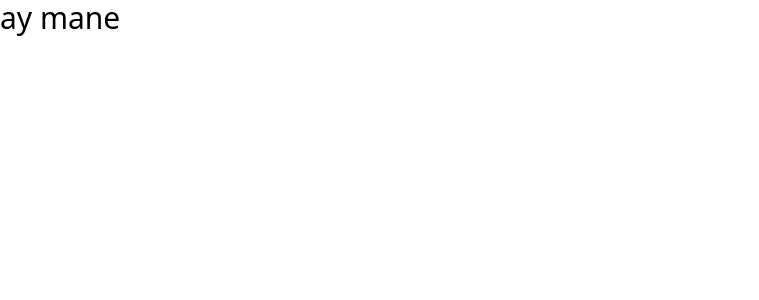
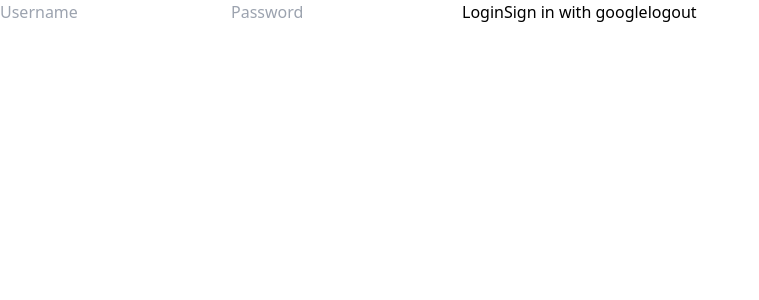
Before and after one commit to TannerEsch/Chess, a React (Vite) app: page / in a window 1280 px wide. Shown: the top 300 px of the page, without its empty margins (0-759 px from the left). Built offline with nearby package versions, Linux system fonts and the light colour scheme.

Commit message:
firebase auth is setup

```diff
--- a/src/App.tsx
+++ b/src/App.tsx
@@ -1,10 +1,13 @@
 import React, {useState, useEffect} from 'react'
 import { BrowserRouter, Routes, Route, Navigate } from "react-router-dom";
+import {Auth} from './components/Auth'
 import './index.css'
 
 const App = () => {
   return (
-    <div className='text-3xl'>ay mane</div>
+    <div>
+      <Auth/>
+    </div>
   )
 }
 
--- a/src/components/Auth.tsx
+++ b/src/components/Auth.tsx
@@ -1,13 +1,49 @@
-import React from 'react'
-import { auth } from '../config/firebase'
-import { createUserWithEmailAndPassword } from 'firebase/auth'
+import React, {useRef} from 'react'
+import { auth, googleProvider } from '../config/firebase'
+import { createUserWithEmailAndPassword, signInWithPopup, signOut } from 'firebase/auth'
 
-export const Auth = () => {
+export const Auth: React.FC = () => {
+    const emailRef = useRef<HTMLInputElement>(null)
+    const passwordRef = useRef<HTMLInputElement>(null)
+
+    //default login
+    const signIn = async () => {
+    try{
+        if(emailRef.current === null || passwordRef.current === null) return alert('Please fill in all fields')
+        await createUserWithEmailAndPassword(auth, emailRef.current.value, passwordRef.current.value)
+    }
+    catch(error){
+        console.error(error)
+    }
+    }
+
+    //login with google
+    const signInWithGoogle = async () => {
+        try{
+            await signInWithPopup(auth, googleProvider)
+        }
+        catch(error){
+            console.error(error)
+        }
+        }
+
+        //logout
+        const logout = async () => {
+            try{
+                await signOut(auth)
+            }
+            catch(error){
+                console.error(error)
+            }
+            }
+
   return (
     <>
-            <input type="text" name="username" placeholder="Username" />
-            <input type="password" name="password" placeholder="Password" />
-            <button></button>
+            <input type="text" name="email" placeholder="Username" ref={emailRef} />
+            <input type="password" name="password" placeholder="Password" ref={passwordRef} />
+            <button onClick={signIn}> Login </button>
+            <button onClick={signInWithGoogle}>Sign in with google</button>
+            <button onClick={logout}>logout</button>
     </>
   )
 }
--- a/src/config/firebase.ts
+++ b/src/config/firebase.ts
@@ -1,6 +1,6 @@
 import { initializeApp } from 'firebase/app'
 import { getFirestore } from 'firebase/firestore'
-import { getAuth } from 'firebase/auth'
+import { getAuth, GoogleAuthProvider } from 'firebase/auth'
 
 const firebaseConfig = {
     apiKey: "AIzaSyBS3k0y8dlN3dOryMkyIYLXaEBm0RchTTM",
@@ -14,5 +14,5 @@ const firebaseConfig = {
 
 const app = initializeApp(firebaseConfig);
 export const auth = getAuth(app);
-
+export const googleProvider = new GoogleAuthProvider();
 export default getFirestore(app);
```
